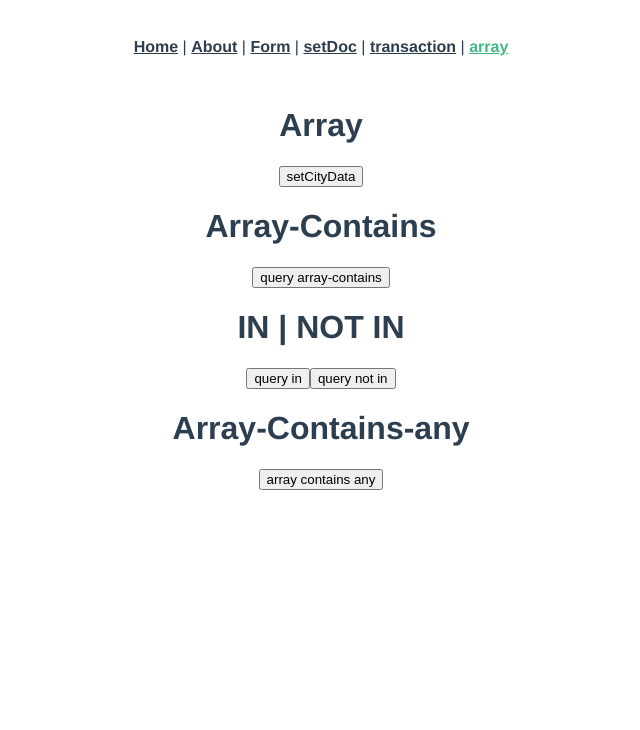
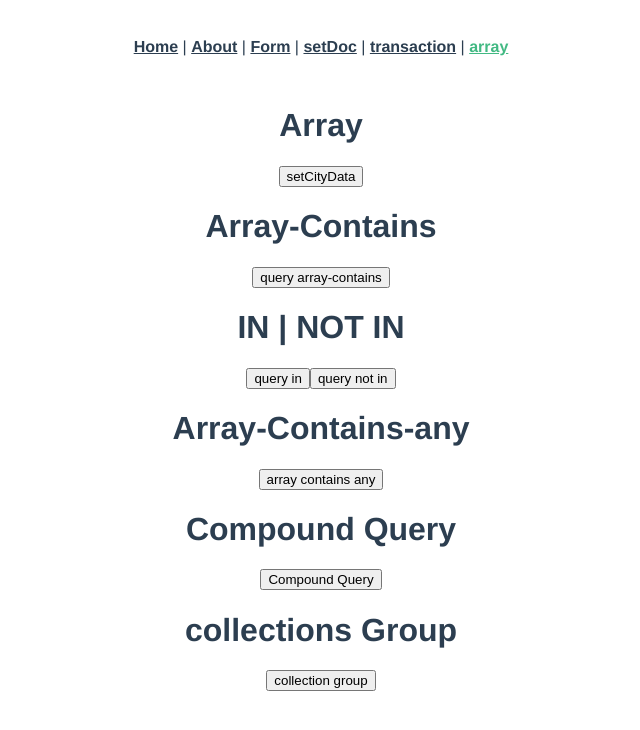
Before and after one commit to andy5566w/firebase, a Vue app: page /array in a window 1280 px wide. Shown: the top 730 px of the page, without its empty margins (319-959 px from the left). Built offline with nearby package versions, Linux system fonts and the light colour scheme; no server answers.

Commit message:
新增Array Compound query

```diff
--- a/src/views/Array.vue
+++ b/src/views/Array.vue
@@ -17,6 +17,16 @@
     <h1>Array-Contains-any</h1>
     <button @click="queryArrayContainsAny">array contains any</button>
   </div>
+
+  <div>
+    <h1>Compound Query</h1>
+    <button @click="compoundQuery">Compound Query</button>
+  </div>
+
+  <div>
+    <h1>collections Group</h1>
+    <button @click="collectionGroup">collection group</button>
+  </div>
 </template>
 
 <script>
@@ -27,6 +37,15 @@ export default {
   setup() {
     const array_contains = ref('')
     const refCity = firestore.collection('cities')
+    const showDocs = (query) => {
+      if (!query.empty) {
+        query.docs.forEach((doc) => {
+          console.log(doc.data())
+        })
+      } else {
+        console.log('query is nothing', query)
+      }
+    }
 
     const setCityData = async () => {
       const result = await refCity.doc('IN').set({
@@ -39,19 +58,13 @@ export default {
       })
       console.log(result)
     }
+
     const queryArrayContains = async () => {
       try {
         const query = await refCity
-          .where('regions', 'array-contains', ['hebei', 'west_coast'])
-          .where('regions', 'array-contains', ['kanto'])
+          .where('regions', 'array-contains', 'hebei')
           .get()
-        if (!query.empty) {
-          query.docs.forEach((doc) => {
-            console.log(doc.data())
-          })
-        } else {
-          console.log('query is nothing', query)
-        }
+        showDocs(query)
       } catch (e) {
         console.log(e)
       }
@@ -62,35 +75,20 @@ export default {
       const query = await refCity
         .where('regions', 'in', [['east_coast'], ['west_coast', 'norcal']])
         .get()
-      if (!query.empty) {
-        query.docs.forEach((doc) => {
-          console.log(doc.data())
-        })
-      } else {
-        console.log('query is nothing', query)
-      }
+      showDocs(query)
     }
 
     const queryNotIn = async () => {
       const query = await refCity
         .where('name', 'not-in', ['Japan', 'USA', ''])
         .get()
-      if (!query.empty) {
-        query.docs.forEach((doc) => {
-          console.log(doc.data())
-        })
-      } else {
-        console.log('query is nothing', query)
-      }
+      showDocs(query)
     }
 
     const queryArrayContainsAny = async () => {
       const query = await refCity
-        .where('name', 'array-contains-any', [
+        .where('regions', 'array-contains-any', [
           'jingjinji',
-          'hebei',
-          'hebei',
-          'hebei',
           'hebei',
           'hebei',
           'hebei',
@@ -100,13 +98,23 @@ export default {
           'hebei',
         ])
         .get()
-      if (!query.empty) {
-        query.docs.forEach((doc) => {
-          console.log(doc.data())
-        })
-      } else {
-        console.log('query is nothing', query)
-      }
+      showDocs(query)
+    }
+
+    const compoundQuery = async () => {
+      const query = await refCity
+        .where('state', '==', 'CA')
+        .where('state', '<=', 'IN')
+        .get()
+      showDocs(query)
+    }
+
+    const collectionGroup = async () => {
+      const museum = firestore
+        .collectionGroup('landmarks')
+        .where('type', '==', 'museum')
+      const query = await museum.get()
+      showDocs(query)
     }
 
     return {
@@ -116,6 +124,8 @@ export default {
       queryIn,
       queryNotIn,
       queryArrayContainsAny,
+      compoundQuery,
+      collectionGroup,
     }
   },
 }
```
